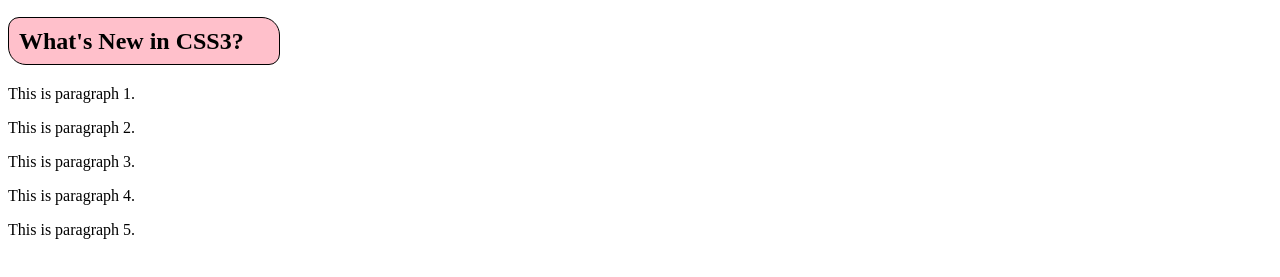
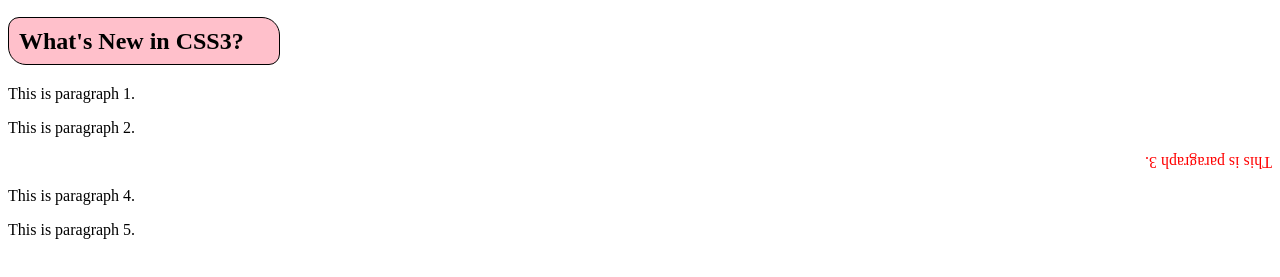
Before and after one commit to cs3-A-Pabillore-27/CSS, a plain HTML site: page index.html in a window 1280 px wide. Shown: the part 151-428 px from the top of the page. Drawn offline with Linux system fonts and the light colour scheme.

Commit message:
Update index.html

```diff
--- a/index.html
+++ b/index.html
@@ -22,12 +22,13 @@
 	  height: 26px;
 	  border-radius: 11px 18px 11px 18px;
     }
-	.Hi:hover{
+	p:nth-last-child(3){
       color: red;
-      transform: translate(9.4%, 0%) rotate(180deg);
-      transform-origin: left center;
-
+      transform: rotate(180deg);
 	}
+    p::selection{
+      color: red
+        }
 
 
   </style>
```
